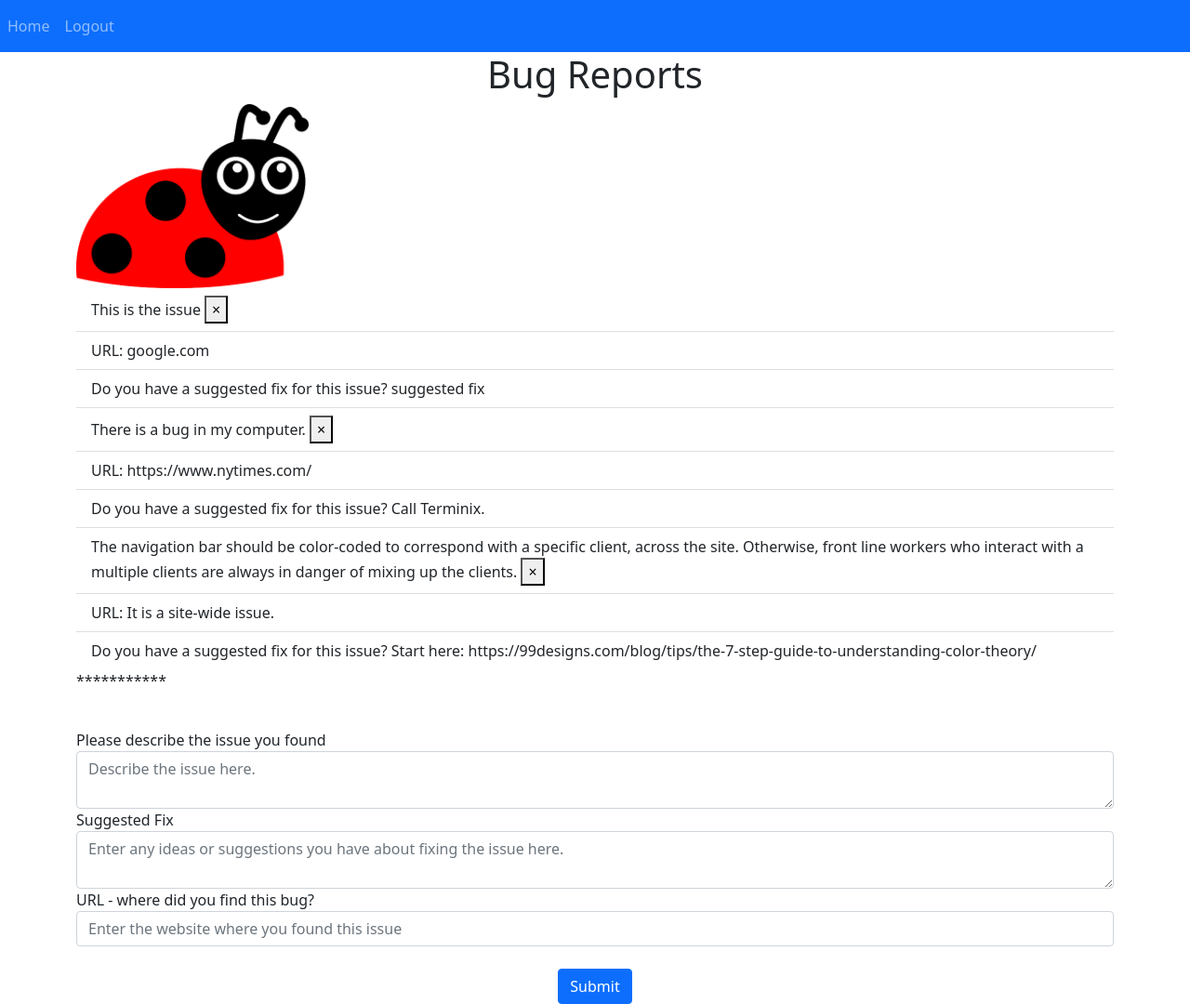
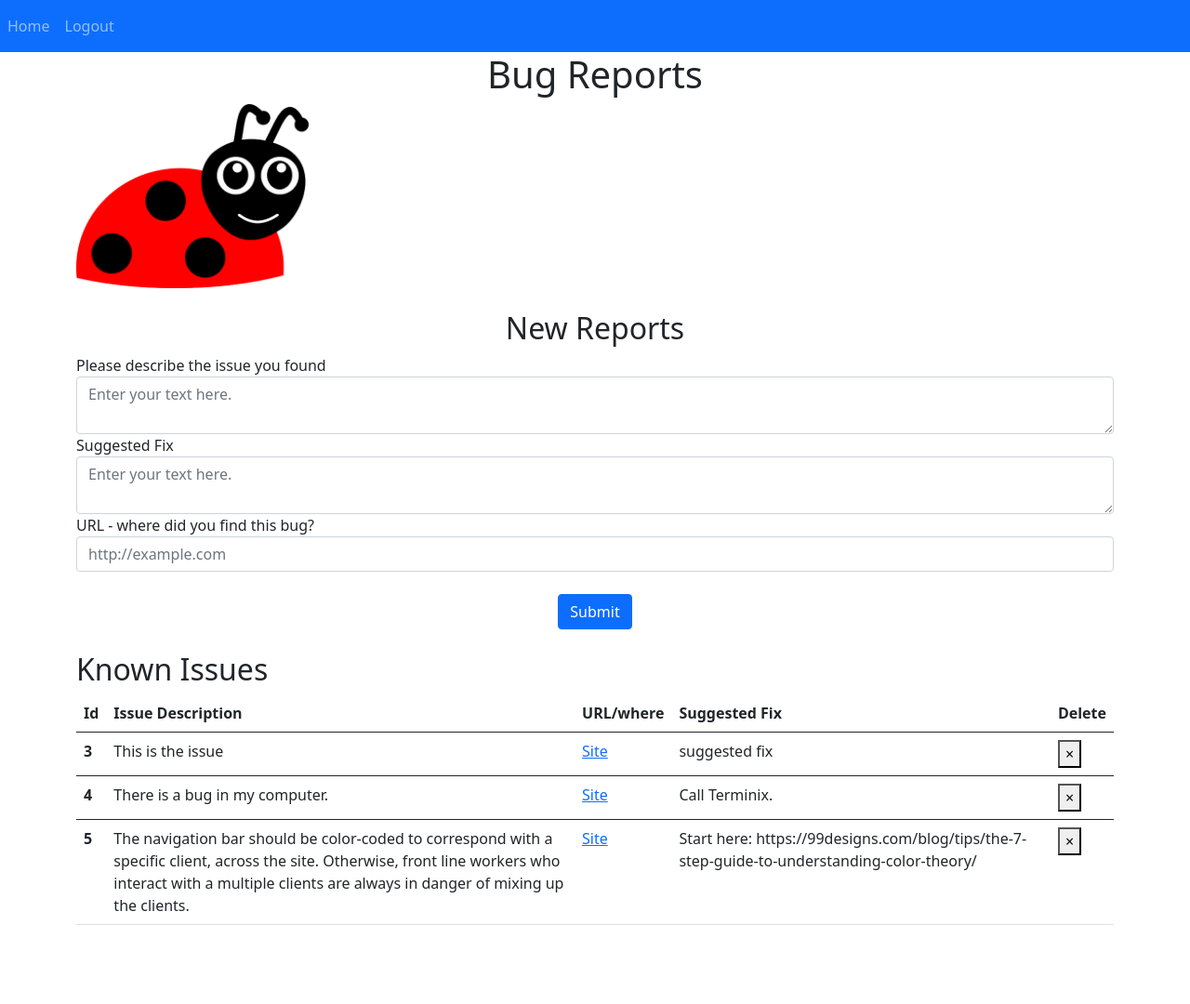
Before and after one commit to dianakakoma/bug_report3.21, a Flask app: page / in a window 1280 px wide. Shown: the whole page at 93% size. After the commit the page ends 995 px from the top, so only its background shows below. Run offline with Flask 2, Linux system fonts and the light colour scheme; a user stored in the database is signed in; data comes from the database, SQL or seed files in the repository; both versions use the stored data as it was after the commit.

Commit message:
created Bootstrap table to display the reports, with links to the URLS.

```diff
--- a/website/templates/home.html
+++ b/website/templates/home.html
@@ -2,38 +2,25 @@
 
 {% block content %}
 <h1 align="center">Bug Reports</h1>
-<img src="static/images/happy-ladybug.74cc4315.png" width="250" align="center">
-<ul class="list-group list-group-flush" id="reports">
-    {% for report in user.reports %}
-    <li class="list-group-item">{{ report.issueDescription }}
 
-    <button type="button" class="close" onClick="deleteReport({{ report.id }})">
-        <span aria-hidden="true">&times;</span>
-    </button>
-    </li>
-    <li class="list-group-item">URL: {{ report.url }}</li>
-   <!-- <li class="list-group-item">Screenshot: {{ report.screenshot }}</li> -->
-<!--    <li class="list-group-item">Status: {{ report.resolution_status }}</li> Once submitted thi field should change to submitted -->
-    <li class="list-group-item">Do you have a suggested fix for this issue? {{ report.suggested_fix }}</li>
-    {% endfor %}
-
-</ul>
-<p>***********</p>
+<img src="static/images/happy-ladybug.74cc4315.png" width="250" class="center">
 <br/>
+<br/>
+<h2 align="center">New Reports</h2>
     <form method="POST">
 
         <div class="form-group">
             <label>Please describe the issue you found</label>
-            <textarea name="issueDescription" id="issueDescription" class="form-control" placeholder="Describe the issue here."></textarea>
+            <textarea name="issueDescription" id="issueDescription" class="form-control" placeholder="Enter your text here."></textarea>
         </div>
         <div class="form-group">
             <label>Suggested Fix</label>
-            <textarea name="suggested_fix" id="suggested_fix" class="form-control" placeholder="Enter any ideas or suggestions you have about fixing the issue here."></textarea>
+            <textarea name="suggested_fix" id="suggested_fix" class="form-control" placeholder="Enter your text here."></textarea>
         </div>
 
         <div class="form-group">
             <label>URL - where did you find this bug?</label>
-            <input type="text" name="url" id="url" class="form-control" placeholder="Enter the website where you found this issue">
+            <input type="url" name="url" id="url" class="form-control" placeholder="http://example.com" pattern="https://.*">
         </div>
 
 <!--        <div class="form-group"> Coming Soon!-->
@@ -51,4 +38,86 @@
             <button type="submit" class="btn btn-primary">Submit </button>
         </div>
     </form>
+<br/>
+<h2>Known Issues</h2>
+<!-- Table -->
+
+
+<table class="table table-hover">
+
+  <thead>
+    <tr>
+      <th scope="col"> Id </th>
+      <th scope="col">Issue Description</th>
+      <th scope="col">URL/where</th>
+      <th scope="col">Suggested Fix</th>
+        <th scope="col">Delete</th>
+    </tr>
+  </thead>
+    {% for report in user.reports %}
+  <tbody>
+    <tr>
+      <th scope="row">{{ report.id }}</th>
+      <td>{{ report.issueDescription }}</td>
+      <td><a href="{{ report.url }}">Site</a></td>
+      <td>{{ report.suggested_fix }}</td>
+        <td>
+            <button type="button" class="close" onClick="deleteReport({{ report.id }})">
+        <span aria-hidden="true">&times;</span>
+    </button>
+        </td>
+
+    </tr>
+  </tbody>
+    {% endfor %}
+</table>
+<!-- End Table -->
+
+<!--<ul class="list-group list-group-flush" id="reports">-->
+<!--    {% for report in user.reports %}-->
+<!--    <li class="list-group-item">{{ report.issueDescription }}-->
+
+<!--    <button type="button" class="close" onClick="deleteReport({{ report.id }})">-->
+<!--        <span aria-hidden="true">&times;</span>-->
+<!--    </button>-->
+<!--    </li>-->
+<!--    <li class="list-group-item">URL: {{ report.url }}</li>-->
+<!--   &lt;!&ndash; <li class="list-group-item">Screenshot: {{ report.screenshot }}</li> &ndash;&gt;-->
+<!--&lt;!&ndash;    <li class="list-group-item">Status: {{ report.resolution_status }}</li> Once submitted thi field should change to submitted &ndash;&gt;-->
+<!--    <li class="list-group-item">Do you have a suggested fix for this issue? {{ report.suggested_fix }}</li>-->
+<!--    {% endfor %}-->
+
+<!--</ul>-->
+<!--<br/>-->
+<!--    <form method="POST">-->
+
+<!--        <div class="form-group">-->
+<!--            <label>Please describe the issue you found</label>-->
+<!--            <textarea name="issueDescription" id="issueDescription" class="form-control" placeholder="Describe the issue here."></textarea>-->
+<!--        </div>-->
+<!--        <div class="form-group">-->
+<!--            <label>Suggested Fix</label>-->
+<!--            <textarea name="suggested_fix" id="suggested_fix" class="form-control" placeholder="Enter any ideas or suggestions you have about fixing the issue here."></textarea>-->
+<!--        </div>-->
+
+<!--        <div class="form-group">-->
+<!--            <label>URL - where did you find this bug?</label>-->
+<!--            <input type="text" name="url" id="url" class="form-control" placeholder="Enter the website where you found this issue">-->
+<!--        </div>-->
+
+<!--&lt;!&ndash;        <div class="form-group"> Coming Soon!&ndash;&gt;-->
+<!--&lt;!&ndash;            <label>Screenshot - upload a screenshot of the issue</label>&ndash;&gt;-->
+<!--&lt;!&ndash;            <input type="text" name="screenshot" id="screenshot" class="form-control">&ndash;&gt;-->
+<!--&lt;!&ndash;        </div>&ndash;&gt;-->
+
+<!--&lt;!&ndash;        <div class="form-group"> Coming Soon - after form submission&ndash;&gt;-->
+<!--&lt;!&ndash;            <label>Status</label>&ndash;&gt;-->
+<!--&lt;!&ndash;            <input type="text" name="resolution_status" id="resolution_status" class="form-control">&ndash;&gt;-->
+<!--&lt;!&ndash;        </div>&ndash;&gt;-->
+
+<!--        <br/>-->
+<!--        <div align="center">-->
+<!--            <button type="submit" class="btn btn-primary">Submit </button>-->
+<!--        </div>-->
+<!--    </form>-->
 {% endblock %}
```
Also changed, not shown: website/database.db.
